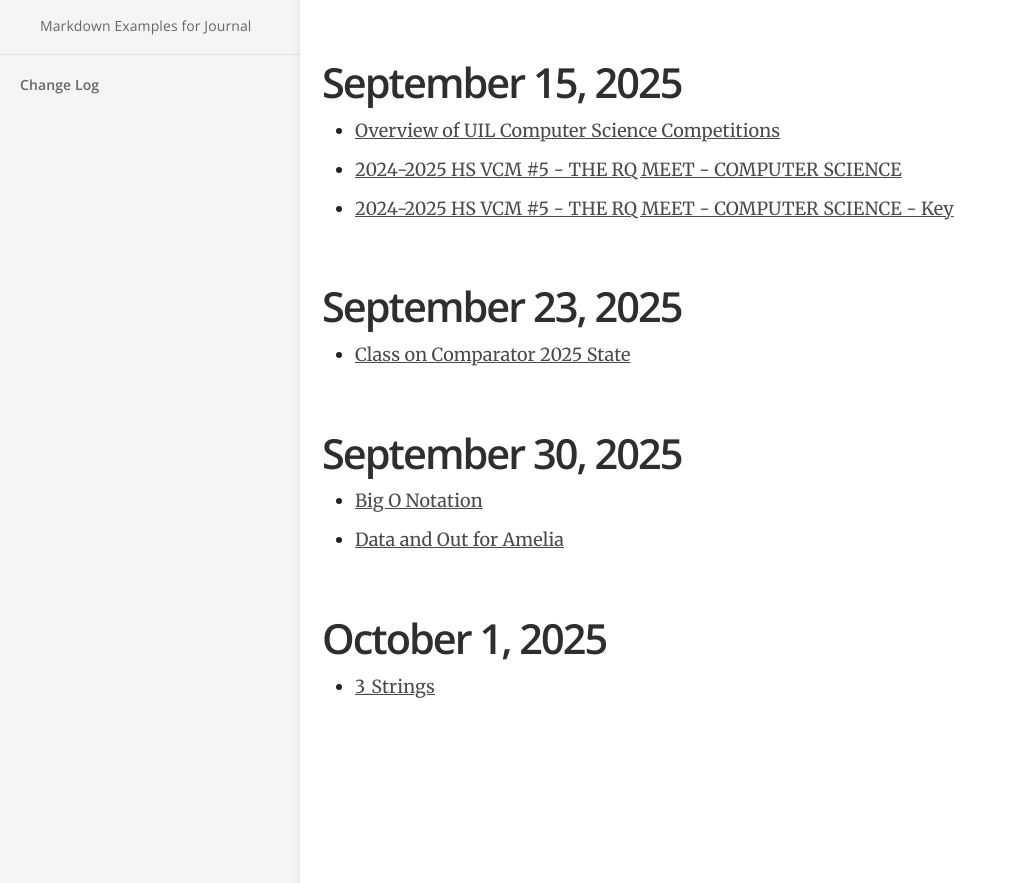
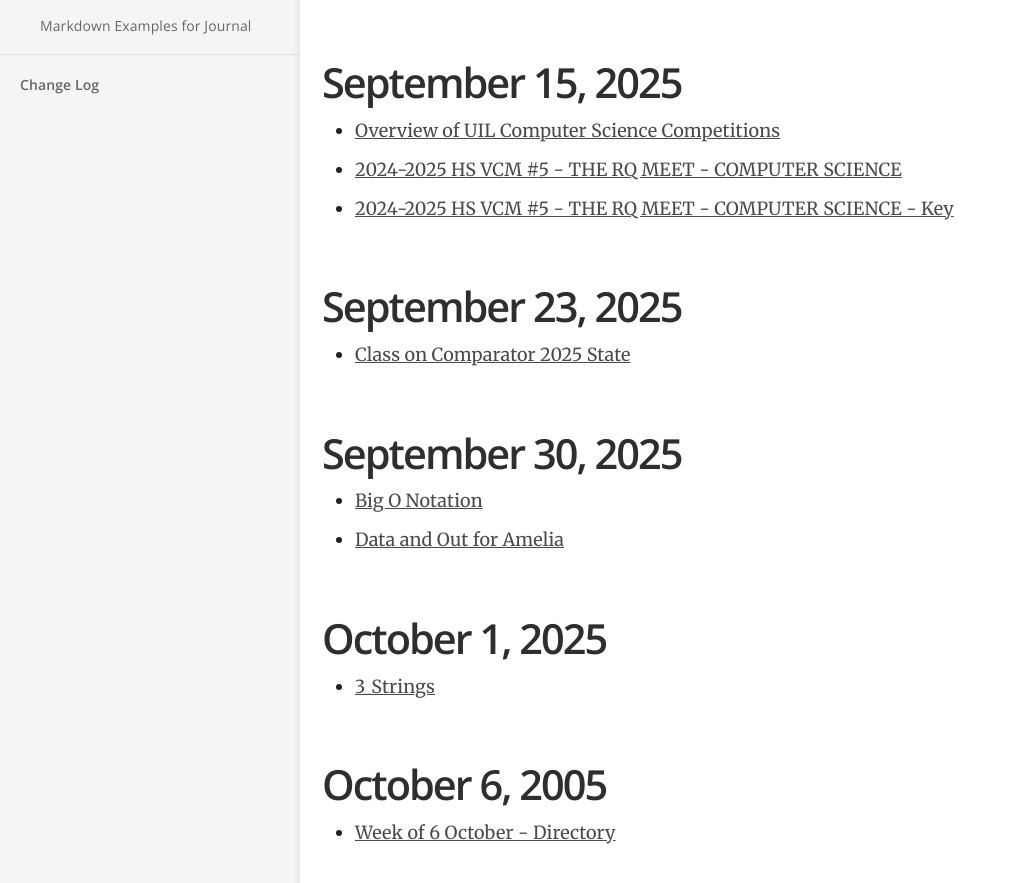
Before and after one commit to mswhitby/classroom, a Jekyll site: the page built from _docs/classes/uil.md, in a window 1280 px wide and 900 px high, scrolled down 626 px. Shown: the top 883 px of the window, without its empty margins (0-1017 px from the left). Built offline with Jekyll 4.4.1, drawn with Linux system fonts in a browser that asks for light colours.

Commit message:
Updated UIL

```diff
--- a/_docs/classes/uil.md
+++ b/_docs/classes/uil.md
@@ -38,3 +38,7 @@ order: 8
 # October 1, 2025
 
 - [3_Strings](https://github.com/mswhitby/classroom/tree/main/_docs/uil_files/3_Strings)
+
+# October 6, 2005
+
+- [Week of 6 October - Directory](https://github.com/mswhitby/classroom/tree/main/_docs/uil_files/Week%20of%206%20October)
```
